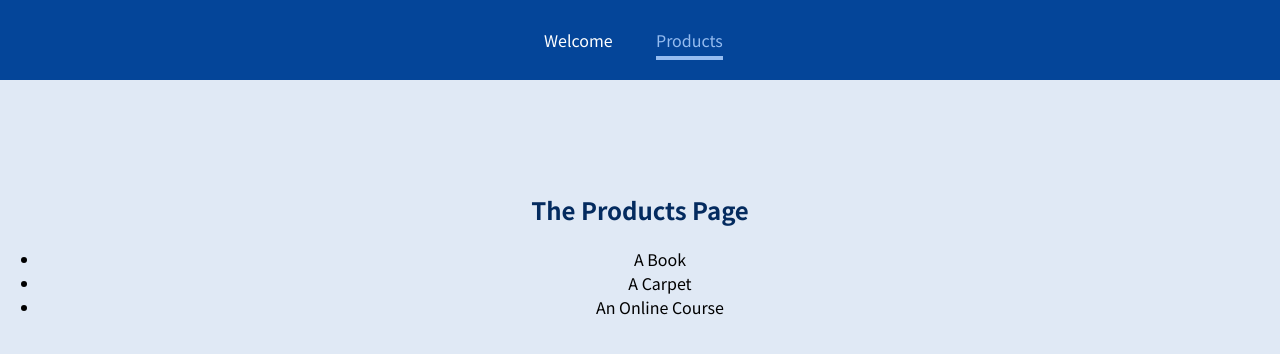
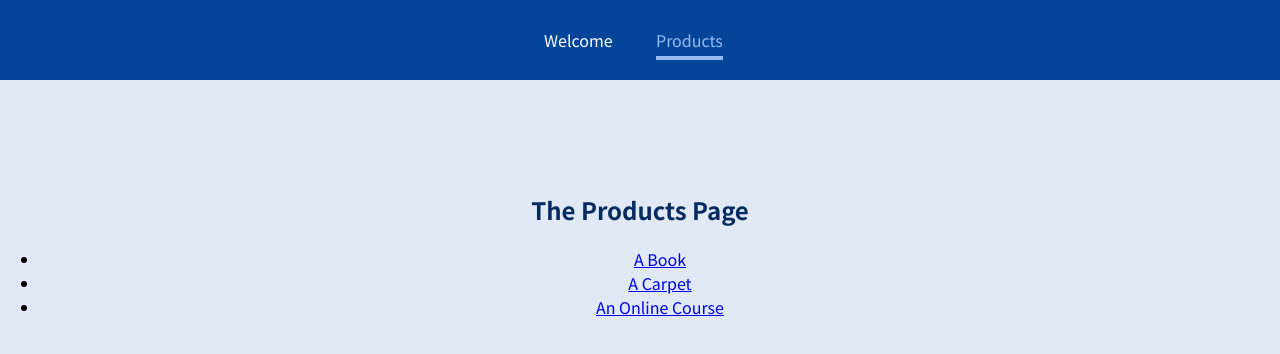
Before and after one commit to IS-Projects/routing-react, a JavaScript app: page /products in a window 1280 px wide. Shown: the top 354 px of the page. Built offline with nearby package versions, Linux system fonts and the light colour scheme.

Commit message:
added links in list to direct to product detail

```diff
--- a/src/pages/Products.js
+++ b/src/pages/Products.js
@@ -1,11 +1,19 @@
+import { Link } from "react-router-dom";
+
 const Products = () => {
   return (
     <section>
       <h1>The Products Page</h1>
       <ul>
-        <li>A Book</li>
-        <li>A Carpet</li>
-        <li>An Online Course</li>
+        <li>
+          <Link to="/products/p1">A Book</Link>
+        </li>
+        <li>
+          <Link to="/products/p2">A Carpet</Link>
+        </li>
+        <li>
+          <Link to="/products/p3">An Online Course</Link>
+        </li>
       </ul>
     </section>
   );
```
